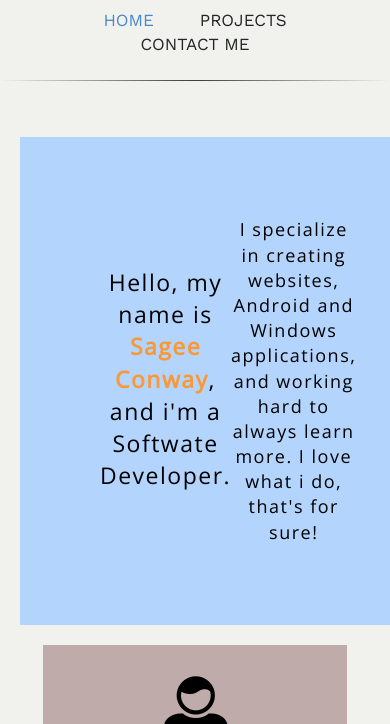
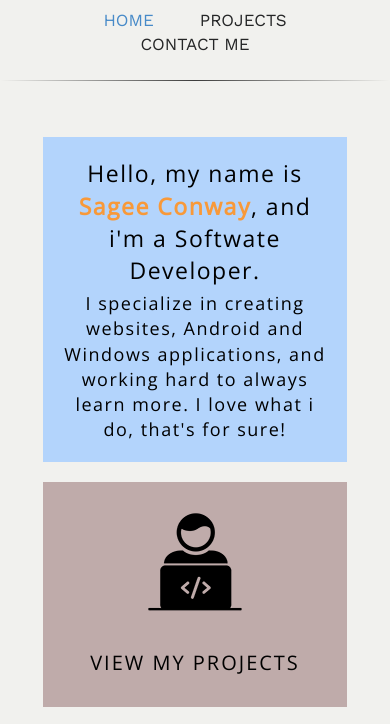
Before and after one commit to SaConway/Portfolio, a plain HTML site: page index.html in a window 390 px wide. Shown: the part 100-824 px from the top of the page. Drawn offline with nearby package versions, Linux system fonts and the light colour scheme.

Commit message:
Fix home responsive issue

```diff
--- a/css/style.css
+++ b/css/style.css
@@ -268,11 +268,11 @@ a:hover .fa
         min-width: inherit;
         max-width: 461px;
         margin-bottom: 20px;
+        padding: 40px;
     }
     #first-row p{
           text-align:center;
           vertical-align: middle;
-          display: table-cell;
     }
     #left-col{
         margin-bottom: 20px;
@@ -282,6 +282,7 @@ a:hover .fa
 @media only screen and (max-width: 600px){
     #first-row{
         width: 87%;
+        padding: 20px;
     }
     #left-col{
         display: block;
```
